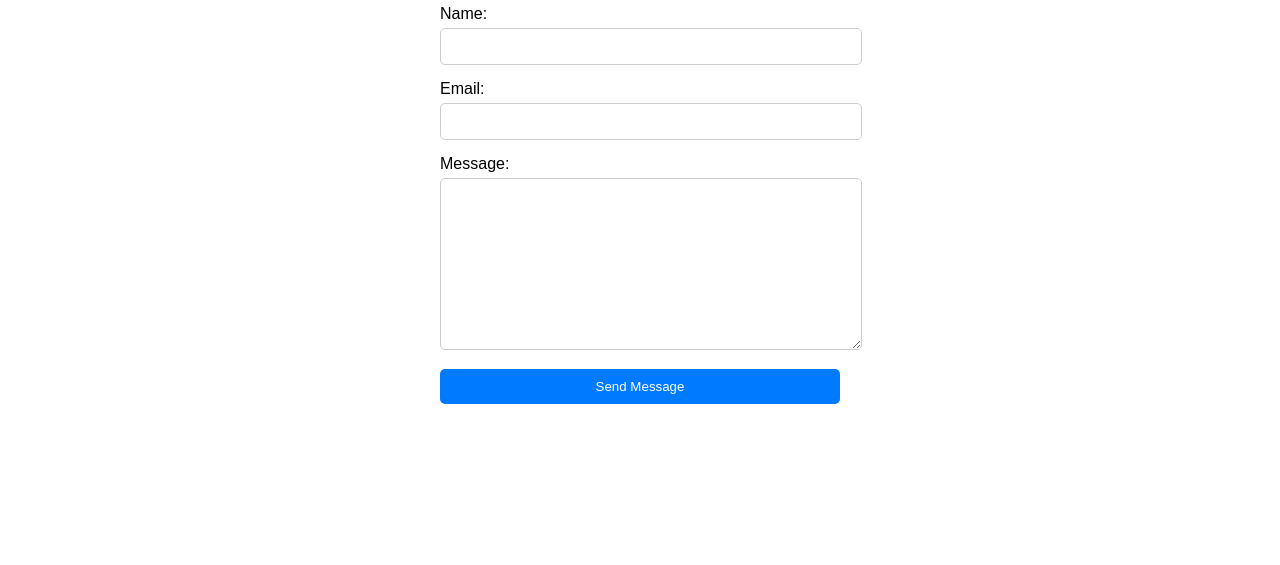
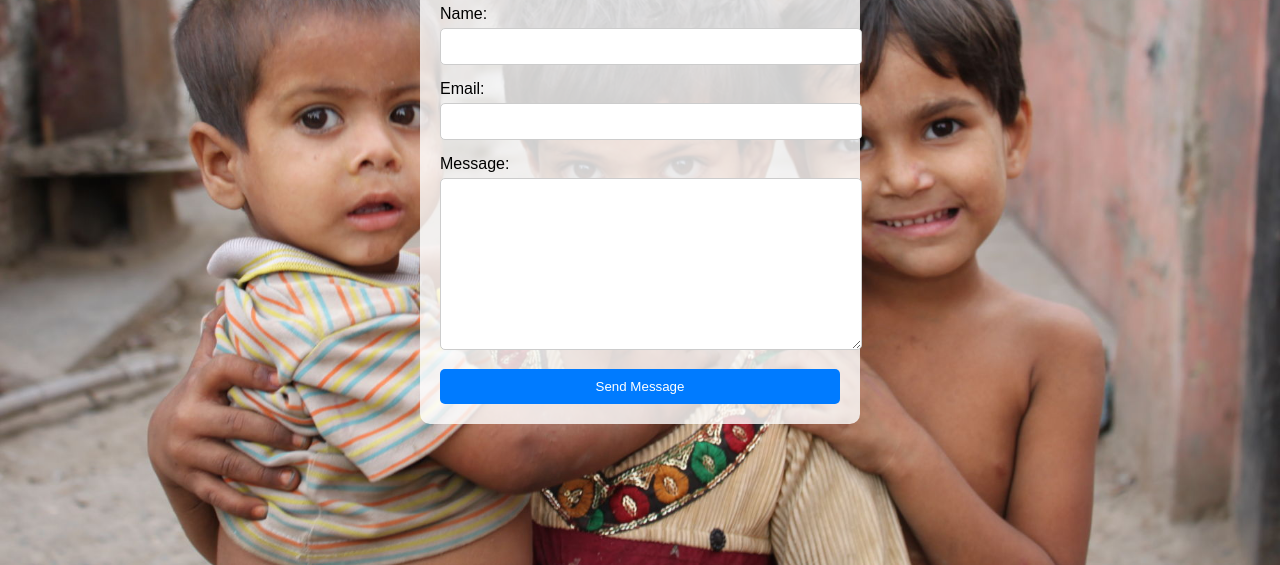
Before and after one commit to DiyaKalyan/CARE, a plain HTML site: page contact.html in a window 1280 px wide. Shown: the part 235-800 px from the top of the page. Drawn offline with Linux system fonts and the light colour scheme.

Commit message:
contact.css

```diff
--- a/contact.css
+++ b/contact.css
@@ -2,7 +2,7 @@ body {
     margin: 0;
     padding: 0;
     font-family: Arial, sans-serif;
-    background-image: url('./assets/child.jpg'); /* Replace 'background.jpg' with the path to your background image */
+    background-image: url('./child.jpg'); /* Replace 'background.jpg' with the path to your background image */
     background-size: cover;
     background-position: center;
     height: 100vh;
```
